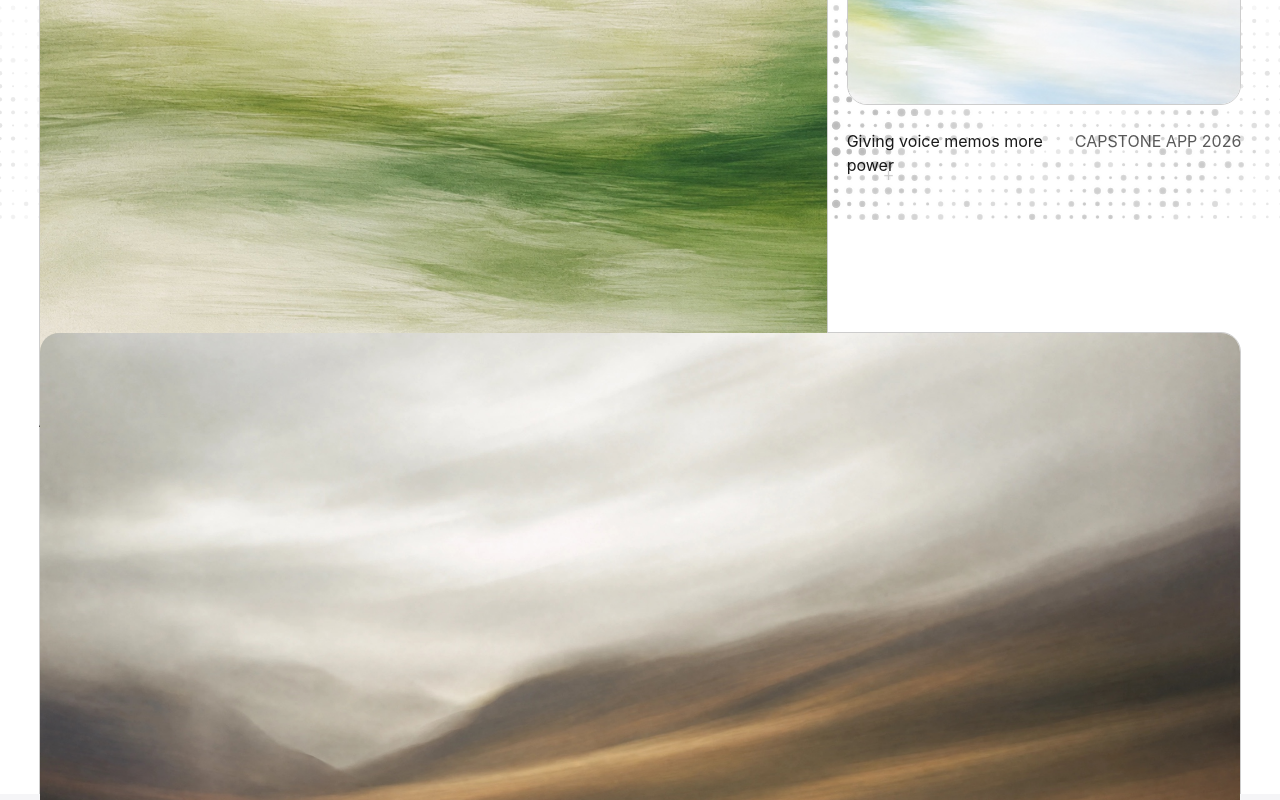
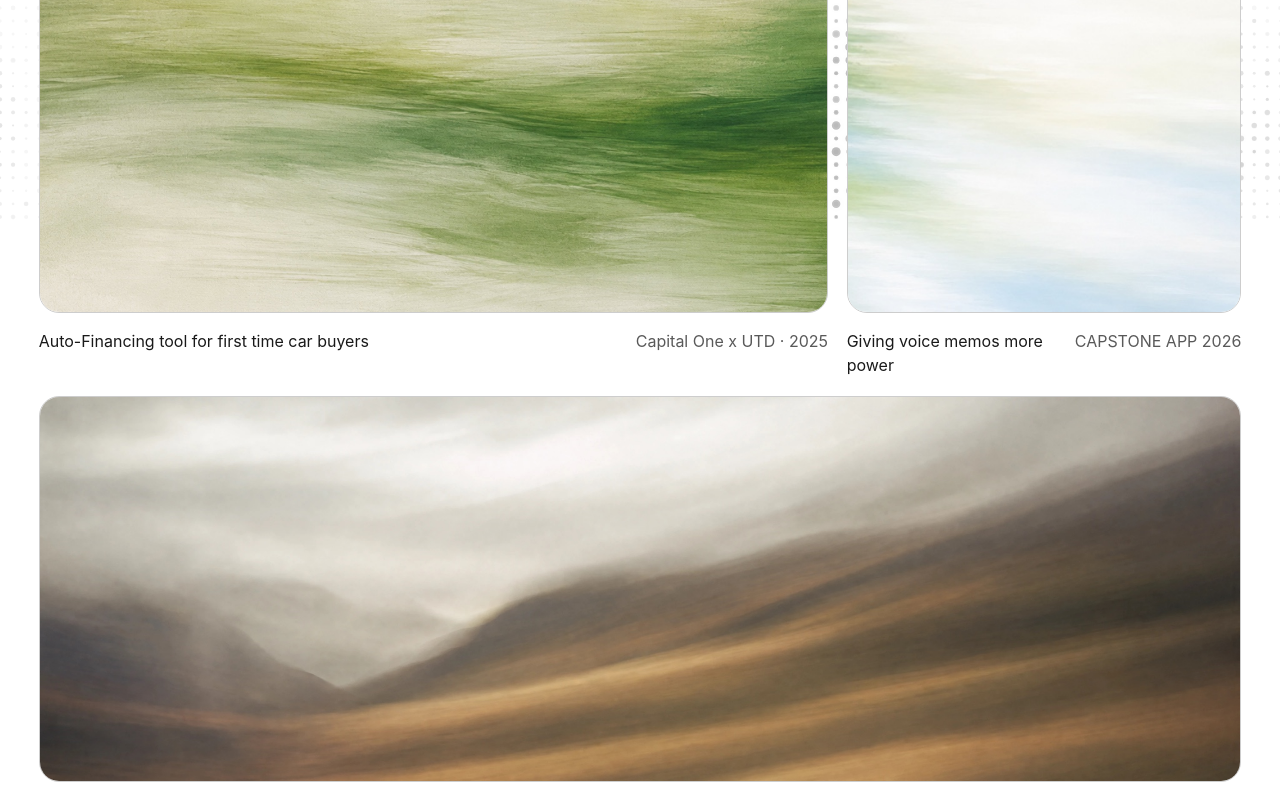
Before and after one commit to damianizaguirre/2026-Portfolio, a Next.js app: page / in a window 1280 px wide. Shown: the part 580-1380 px from the top of the page. Built offline with nearby package versions, Linux system fonts and the light colour scheme.

Commit message:
feat: match Figma Summer 2026 layout — correct card heights, images, meta

```diff
--- a/src/app/page.tsx
+++ b/src/app/page.tsx
@@ -2,30 +2,6 @@ import Navbar from "@/components/Navbar";
 import Footer from "@/components/Footer";
 import Link from "next/link";
 import Image from "next/image";
-
-const projects = [
-  {
-    href: "/case-study/carfully",
-    imageSrc: "/images/carfully-card.jpg",
-    imageAlt: "Carfully - Auto-financing tool for first time car buyers",
-    title: "Auto-Financing tool for first time car buyers",
-    meta: "Capital One x UTD · 2025",
-  },
-  {
-    href: "#",
-    imageSrc: "/images/mismo-card.jpg",
-    imageAlt: "Mismo - Giving voice memos more power",
-    title: "Giving voice memos more power",
-    meta: "CAPSTONE APP 2026",
-  },
-  {
-    href: "/case-study/cbre",
-    imageSrc: "/images/cbre-card.jpg",
-    imageAlt: "CBRE - An employee centered digital solution",
-    title: "An employee centered digital solution",
-    meta: "CBRE · CHALLENGE WINNER 2025",
-  },
-];
 
 function ProjectCard({
   href,
@@ -33,42 +9,45 @@ function ProjectCard({
   imageAlt,
   title,
   meta,
+  cardHeight,
 }: {
   href: string;
   imageSrc: string;
   imageAlt: string;
   title: string;
   meta: string;
+  cardHeight: string;
 }) {
   return (
-    <div>
+    <div className="flex flex-col" style={{ gap: "clamp(12px, 1.25vw, 24px)" }}>
       <Link
         href={href}
-        className="block overflow-hidden rounded-[20px] border border-[#cdcdcd] bg-white w-full h-full"
+        className="block overflow-hidden rounded-[20px] border border-[#cdcdcd] bg-white flex-shrink-0"
+        style={{ height: cardHeight }}
       >
         <Image
           src={imageSrc}
           alt={imageAlt}
-          width={1400}
-          height={800}
+          width={1600}
+          height={900}
           className="w-full h-full object-cover"
           priority
         />
       </Link>
       <div
-        className="flex justify-between items-baseline mt-[24px]"
+        className="flex justify-between items-baseline"
         style={{ fontSize: "var(--text-card)" }}
       >
         <p className="text-[rgba(0,0,0,0.9)] font-normal">{title}</p>
-        <p className="text-[rgba(0,0,0,0.65)] font-normal whitespace-nowrap ml-4">{meta}</p>
+        <p className="text-[rgba(0,0,0,0.65)] font-normal whitespace-nowrap ml-6">{meta}</p>
       </div>
     </div>
   );
 }
 
 export default function Home() {
-  const cardH = "clamp(320px, 38.23vw, 734px)";
-  const bottomH = "clamp(260px, 30.16vw, 579px)";
+  const topH = "clamp(300px, 38.23vw, 734px)";
+  const botH = "clamp(220px, 30.16vw, 579px)";
 
   return (
     <main className="min-h-screen">
@@ -116,7 +95,7 @@ export default function Home() {
           paddingBottom: "clamp(60px, 6vw, 115px)",
         }}
       >
-        {/* Top row: large left + small right (≈2:1) */}
+        {/* Top row — large left (~2fr) + portrait right (~1fr) */}
         <div
           className="grid"
           style={{
@@ -124,22 +103,34 @@ export default function Home() {
             gap: "var(--grid-gap)",
           }}
         >
-          <div style={{ height: cardH }}>
-            <ProjectCard {...projects[0]} />
-          </div>
-          <div style={{ height: cardH }}>
-            <ProjectCard {...projects[1]} />
-          </div>
+          <ProjectCard
+            href="/case-study/carfully"
+            imageSrc="/images/carfully-card.jpg"
+            imageAlt="Carfully — auto-financing tool for first time car buyers"
+            title="Auto-Financing tool for first time car buyers"
+            meta="Capital One x UTD · 2025"
+            cardHeight={topH}
+          />
+          <ProjectCard
+            href="#"
+            imageSrc="/images/mismo-card.jpg"
+            imageAlt="Mismo — giving voice memos more power"
+            title="Giving voice memos more power"
+            meta="CAPSTONE APP 2026"
+            cardHeight={topH}
+          />
         </div>
 
-        {/* Bottom row: full-width */}
-        <div
-          style={{
-            height: bottomH,
-            marginTop: "var(--grid-gap)",
-          }}
-        >
-          <ProjectCard {...projects[2]} />
+        {/* Bottom row — full width */}
+        <div style={{ marginTop: "var(--grid-gap)" }}>
+          <ProjectCard
+            href="/case-study/cbre"
+            imageSrc="/images/cbre-card.jpg"
+            imageAlt="CBRE — an employee centered digital solution"
+            title="An employee centered digital solution"
+            meta="CBRE · CHALLENGE WINNER 2025"
+            cardHeight={botH}
+          />
         </div>
       </section>
 
```
